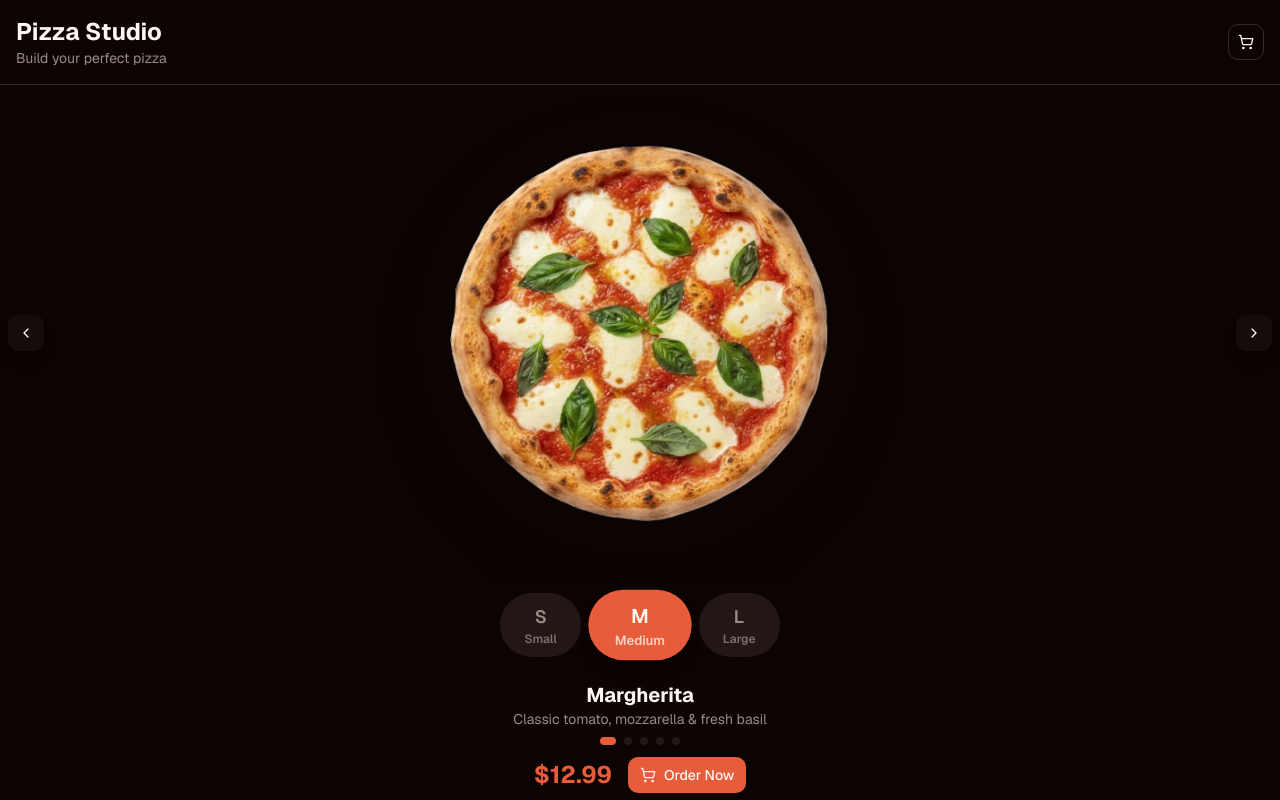
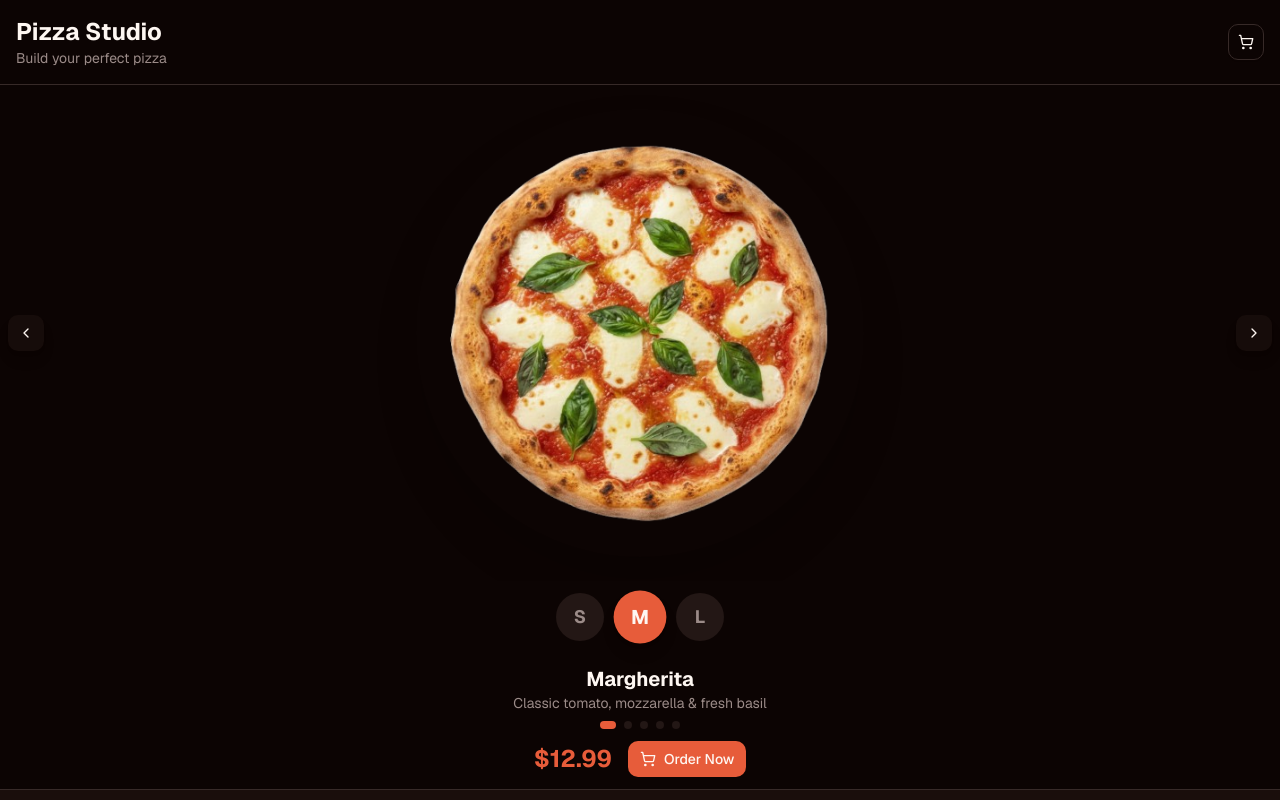
Before and after one commit to Nadeen-Awwad/pitza_resturant_menu, a Next.js app: page / in a window 1280 px wide. Shown: the top 800 px of the page. Built offline with nearby package versions, Linux system fonts and the light colour scheme.

Commit message:
first commit

```diff
--- a/components/PizzaConfigurator.tsx
+++ b/components/PizzaConfigurator.tsx
@@ -398,7 +398,7 @@ export default function PizzaConfigurator() {
               onClick={() => !isBoxing && setSelectedSize(size)}
               disabled={isBoxing}
               className={`
-                px-6 py-2.5 rounded-full font-semibold transition-all duration-300
+                w-12 h-12 rounded-full font-bold text-lg transition-all duration-300
                 ${selectedSize === size
                   ? "bg-primary text-primary-foreground shadow-lg scale-110"
                   : "bg-muted text-muted-foreground hover:bg-muted-foreground/20 hover:scale-105"
@@ -406,12 +406,7 @@ export default function PizzaConfigurator() {
                 disabled:opacity-50 disabled:cursor-not-allowed
               `}
             >
-              <div className="flex flex-col items-center">
-                <span className="text-lg">{sizeConfig[size].label}</span>
-                <span className="text-xs opacity-75">
-                  {size.charAt(0).toUpperCase() + size.slice(1)}
-                </span>
-              </div>
+              {sizeConfig[size].label}
             </button>
           ))}
         </div>
```
